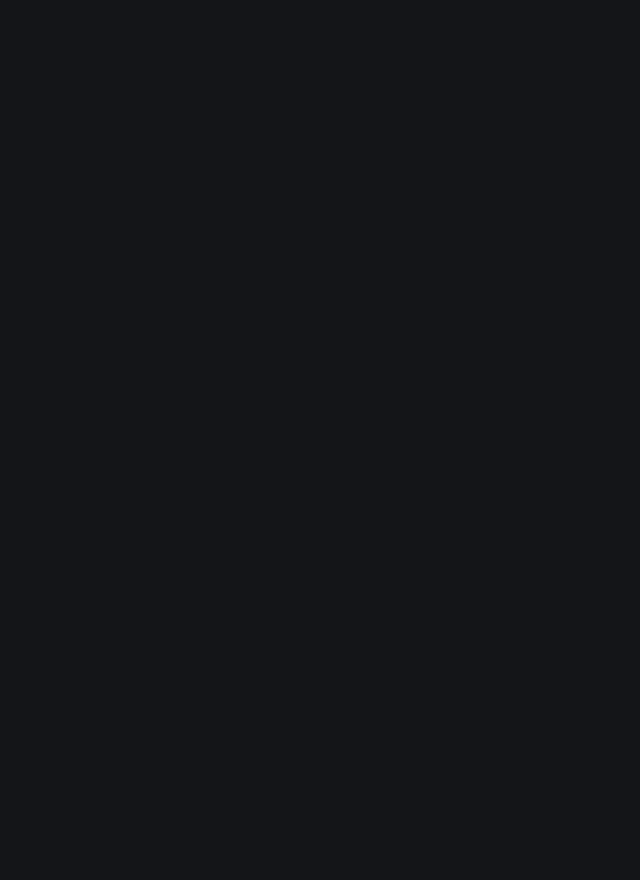
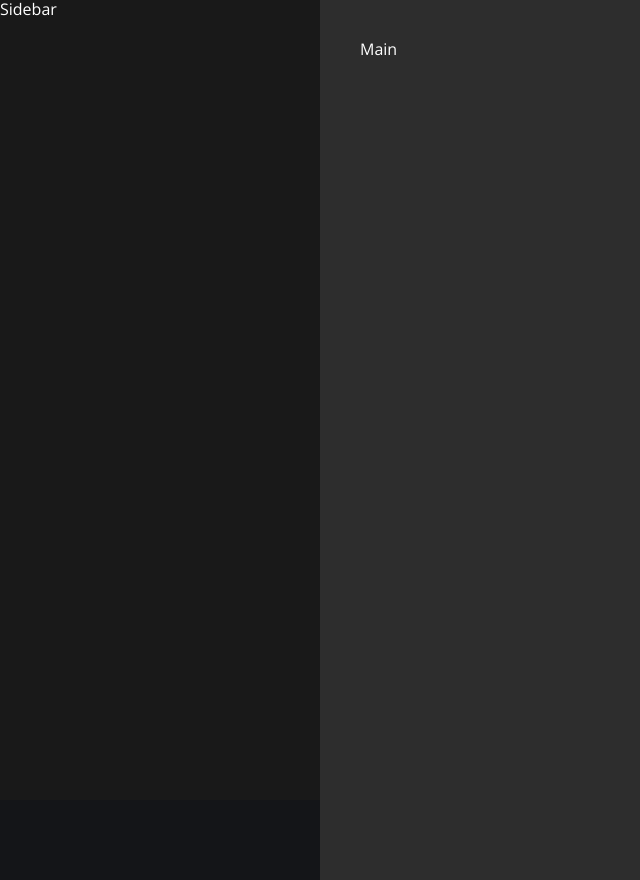
Before and after one commit to lavarinimoreira/github-api, a React (Create React App) app: page /repositories in a window 1280 px wide. Before the commit this address had no page. Shown: the whole page, without its empty margins (0-640 px from the left). Before the commit the page ends 800 px from the top, so only its background shows below. Built offline with nearby package versions, Linux system fonts and the light colour scheme.

Commit message:
adding repositories page

```diff
--- /dev/null
+++ b/src/pages/RepositoriesPage/index.jsx
@@ -0,0 +1,14 @@
+import React from 'react';
+
+import { Container, Sidebar, Main } from './styles';
+
+function RepositoriesPage() {
+  return (
+    <Container>
+      <Sidebar>Sidebar</Sidebar>
+      <Main>Main</Main>
+    </Container>
+  )
+};
+
+export default RepositoriesPage;
--- /dev/null
+++ b/src/pages/RepositoriesPage/styles.js
@@ -0,0 +1,34 @@
+import styled from "styled-components";
+
+export const Container = styled.main`
+    display: flex;
+    min-height: 100vh;
+    color: ${(props) => props.theme.colors.text};
+
+    @media screen and (max-width: ${(props) => props.theme.breakpoints.md}){
+        flex-direction: column;
+    }
+`;
+
+export const Sidebar = styled.aside`
+    background: ${(props) => props.theme.colors.background};
+    min-width: 20rem;
+    max-height: 100vh;
+    overflow-y: hidden;
+`;
+
+export const Main = styled.section`
+    background: ${(props) => props.theme.colors.container};
+    width: 100%;
+    height: 100vh;
+    padding: 40px;
+    overflow-y: hidden;
+
+    @media screen and (max-width: ${(props) => props.theme.breakpoints.md}){
+        height: 100%;
+    }
+
+    @media screen and (max-width: ${(props) => props.theme.breakpoints.sm}){
+        padding: 40px 20px;
+    }
+`;
--- a/src/routes.jsx
+++ b/src/routes.jsx
@@ -2,10 +2,12 @@
 import { Route, Routes } from "react-router-dom";
 
 import MainPage from "./pages/Main";
+import RepositoriesPage from "./pages/RepositoriesPage";
 
 export function AppRoutes() {
   return (
     <Routes>
+      <Route path="/repositories" element={<RepositoriesPage />} />
       <Route path="/" element={<MainPage />} />
     </Routes>
   );
--- a/src/styles/global.js
+++ b/src/styles/global.js
@@ -8,7 +8,6 @@
     background: ${(props) => props.theme.colors.gray900};
     color: ${(props) => props.theme.colors.gray600};
     font-family: ${(props) => props.theme.fontFamily.sans};
-    padding: 1rem;
   }
 
   h1, h2, h3, h4, h5, h6 {
```
